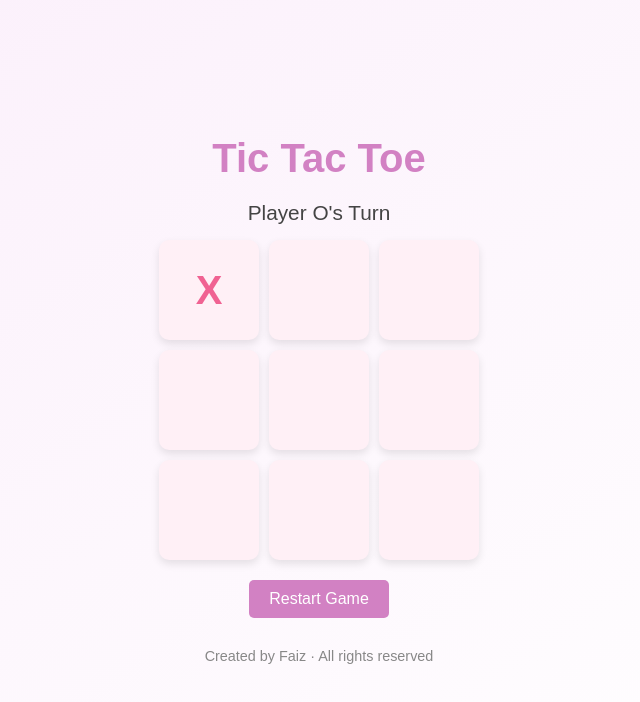
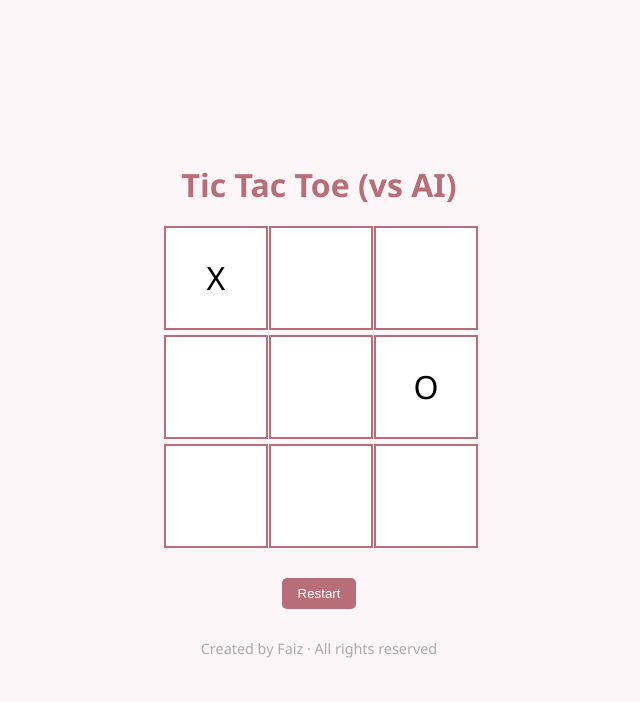
Before and after one commit to simba638/tic-tac-toe, a plain HTML site: page index.html in a window 1280 px wide. Both pictures are taken after a click on the element 530 px from the left and 290 px from the top of the page. Shown: the whole page, without its empty margins (321-961 px from the left). Drawn offline with Linux system fonts and the light colour scheme.

Commit message:
Update index.html

```diff
--- a/index.html
+++ b/index.html
@@ -3,200 +3,144 @@
 <head>
   <meta charset="UTF-8" />
   <meta name="viewport" content="width=device-width, initial-scale=1.0"/>
-  <title>Tic Tac Toe - Faiz</title>
+  <title>Tic Tac Toe - AI Mode</title>
   <style>
-    * {
-      box-sizing: border-box;
-      margin: 0;
-      padding: 0;
-      font-family: 'Poppins', sans-serif;
-    }
-
     body {
+      font-family: 'Segoe UI', sans-serif;
+      background-color: #fdf6f8;
       display: flex;
       flex-direction: column;
+      align-items: center;
       justify-content: center;
-      align-items: center;
-      min-height: 100vh;
-      background: linear-gradient(145deg, #fbeffb, #fff);
-      color: #333;
+      height: 100vh;
+      margin: 0;
     }
-
     h1 {
+      color: #b76e79;
       margin-bottom: 20px;
-      font-size: 2.5rem;
-      color: #d281c3;
-      animation: fadeInDown 1s ease-out;
     }
-
     .board {
       display: grid;
       grid-template-columns: repeat(3, 100px);
-      grid-template-rows: repeat(3, 100px);
-      gap: 10px;
-      margin-bottom: 20px;
-      animation: fadeInUp 1s ease-in;
+      grid-gap: 5px;
     }
-
     .cell {
-      background: #fff0f6;
-      border-radius: 10px;
-      box-shadow: 0 4px 8px rgba(0,0,0,0.1);
-      font-size: 2.5rem;
-      font-weight: bold;
-      display: flex;
-      justify-content: center;
-      align-items: center;
+      width: 100px;
+      height: 100px;
+      background-color: #fff;
+      border: 2px solid #b76e79;
+      font-size: 2rem;
+      text-align: center;
+      line-height: 100px;
       cursor: pointer;
-      transition: background 0.3s, transform 0.2s;
+      transition: background-color 0.2s;
     }
-
     .cell:hover {
-      background: #ffe3f1;
-      transform: scale(1.05);
+      background-color: #fbeaec;
     }
-
-    .cell.X {
-      color: #f06292;
-      animation: pop 0.3s ease-in-out;
+    #status {
+      margin-top: 20px;
+      font-size: 1.2rem;
+      color: #333;
     }
-
-    .cell.O {
-      color: #9575cd;
-      animation: pop 0.3s ease-in-out;
-    }
-
-    #status {
-      font-size: 1.3rem;
-      margin-bottom: 15px;
-      color: #444;
-      animation: fadeIn 0.8s ease-in;
-    }
-
-    button {
-      padding: 10px 20px;
-      font-size: 1rem;
+    #restart {
+      margin-top: 10px;
+      padding: 8px 16px;
+      background-color: #b76e79;
+      color: white;
       border: none;
-      background: #d281c3;
-      color: white;
       border-radius: 5px;
       cursor: pointer;
-      transition: 0.3s ease;
     }
-
-    button:hover {
-      background: #b56da8;
-    }
-
     footer {
       margin-top: 30px;
       font-size: 0.9rem;
-      color: #888;
-      text-align: center;
-    }
-
-    @keyframes fadeInDown {
-      from { opacity: 0; transform: translateY(-20px); }
-      to { opacity: 1; transform: translateY(0); }
-    }
-
-    @keyframes fadeInUp {
-      from { opacity: 0; transform: translateY(20px); }
-      to { opacity: 1; transform: translateY(0); }
-    }
-
-    @keyframes fadeIn {
-      from { opacity: 0; }
-      to { opacity: 1; }
-    }
-
-    @keyframes pop {
-      0% { transform: scale(0.7); }
-      50% { transform: scale(1.2); }
-      100% { transform: scale(1); }
+      color: #aaa;
     }
   </style>
 </head>
 <body>
-  <h1>Tic Tac Toe</h1>
-  <div id="status">Player X's Turn</div>
+
+  <h1>Tic Tac Toe (vs AI)</h1>
   <div class="board" id="board"></div>
-  <button onclick="resetGame()">Restart Game</button>
+  <div id="status"></div>
+  <button id="restart">Restart</button>
   <footer>Created by Faiz · All rights reserved</footer>
-
-  <!-- Sound Effects -->
-  <audio id="win-sound" src="https://cdn.pixabay.com/audio/2022/03/15/audio_9ba246e7ba.mp3"></audio>
-  <audio id="draw-sound" src="https://cdn.pixabay.com/audio/2022/03/15/audio_a1fdc55f3f.mp3"></audio>
-  <audio id="click-sound" src="https://cdn.pixabay.com/audio/2022/03/15/audio_e89021f6e0.mp3"></audio>
 
   <script>
     const board = document.getElementById("board");
-    const statusText = document.getElementById("status");
-    const winSound = document.getElementById("win-sound");
-    const drawSound = document.getElementById("draw-sound");
-    const clickSound = document.getElementById("click-sound");
+    const status = document.getElementById("status");
+    const restartBtn = document.getElementById("restart");
 
-    let cells = [];
-    let currentPlayer = "X";
+    let cells = Array(9).fill(null);
+    let isPlayerTurn = true;
     let gameOver = false;
-    let moveCount = 0;
 
-    function createBoard() {
+    function renderBoard() {
       board.innerHTML = "";
-      cells = [];
-      for (let i = 0; i < 9; i++) {
-        const cell = document.createElement("div");
-        cell.classList.add("cell");
-        cell.dataset.index = i;
-        cell.addEventListener("click", () => handleClick(cell));
-        board.appendChild(cell);
-        cells.push(cell);
+      cells.forEach((cell, i) => {
+        const div = document.createElement("div");
+        div.classList.add("cell");
+        div.textContent = cell;
+        div.addEventListener("click", () => handleMove(i));
+        board.appendChild(div);
+      });
+    }
+
+    function handleMove(index) {
+      if (cells[index] || gameOver || !isPlayerTurn) return;
+
+      cells[index] = "X";
+      isPlayerTurn = false;
+      renderBoard();
+      checkWinner();
+
+      if (!gameOver) {
+        setTimeout(aiMove, 500); // Let AI move after short delay
       }
     }
 
-    function handleClick(cell) {
-      if (cell.textContent || gameOver) return;
-      cell.textContent = currentPlayer;
-      cell.classList.add(currentPlayer);
-      clickSound.play();
-      moveCount++;
+    function aiMove() {
+      let available = cells.map((val, idx) => val === null ? idx : null).filter(v => v !== null);
+      if (available.length === 0) return;
 
-      if (checkWin()) {
-        statusText.textContent = `Player ${currentPlayer} Wins!`;
+      // Simple AI: choose random move
+      let move = available[Math.floor(Math.random() * available.length)];
+      cells[move] = "O";
+      isPlayerTurn = true;
+      renderBoard();
+      checkWinner();
+    }
+
+    function checkWinner() {
+      const winPatterns = [
+        [0,1,2], [3,4,5], [6,7,8], // Rows
+        [0,3,6], [1,4,7], [2,5,8], // Columns
+        [0,4,8], [2,4,6]           // Diagonals
+      ];
+      for (let pattern of winPatterns) {
+        const [a, b, c] = pattern;
+        if (cells[a] && cells[a] === cells[b] && cells[b] === cells[c]) {
+          status.textContent = `${cells[a]} wins!`;
+          gameOver = true;
+          return;
+        }
+      }
+      if (!cells.includes(null)) {
+        status.textContent = "It's a draw!";
         gameOver = true;
-        winSound.play();
-      } else if (moveCount === 9) {
-        statusText.textContent = "It's a Draw!";
-        drawSound.play();
-      } else {
-        currentPlayer = currentPlayer === "X" ? "O" : "X";
-        statusText.textContent = `Player ${currentPlayer}'s Turn`;
       }
     }
 
-    function checkWin() {
-      const combos = [
-        [0,1,2], [3,4,5], [6,7,8],
-        [0,3,6], [1,4,7], [2,5,8],
-        [0,4,8], [2,4,6]
-      ];
-      return combos.some(combo => {
-        const [a,b,c] = combo;
-        return cells[a].textContent &&
-               cells[a].textContent === cells[b].textContent &&
-               cells[a].textContent === cells[c].textContent;
-      });
-    }
+    restartBtn.onclick = () => {
+      cells = Array(9).fill(null);
+      gameOver = false;
+      isPlayerTurn = true;
+      status.textContent = "";
+      renderBoard();
+    };
 
-    function resetGame() {
-      currentPlayer = "X";
-      gameOver = false;
-      moveCount = 0;
-      statusText.textContent = "Player X's Turn";
-      createBoard();
-    }
-
-    createBoard();
+    renderBoard();
   </script>
 </body>
 </html>
```
